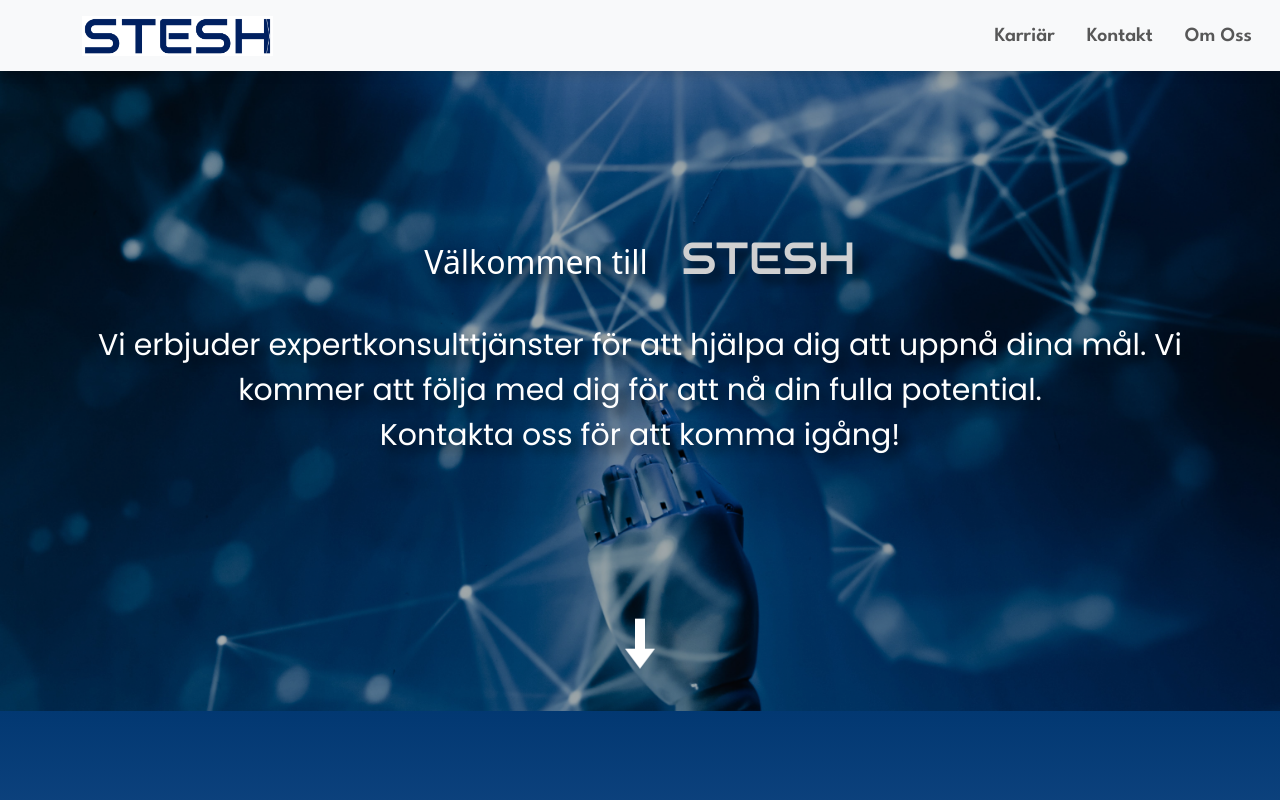
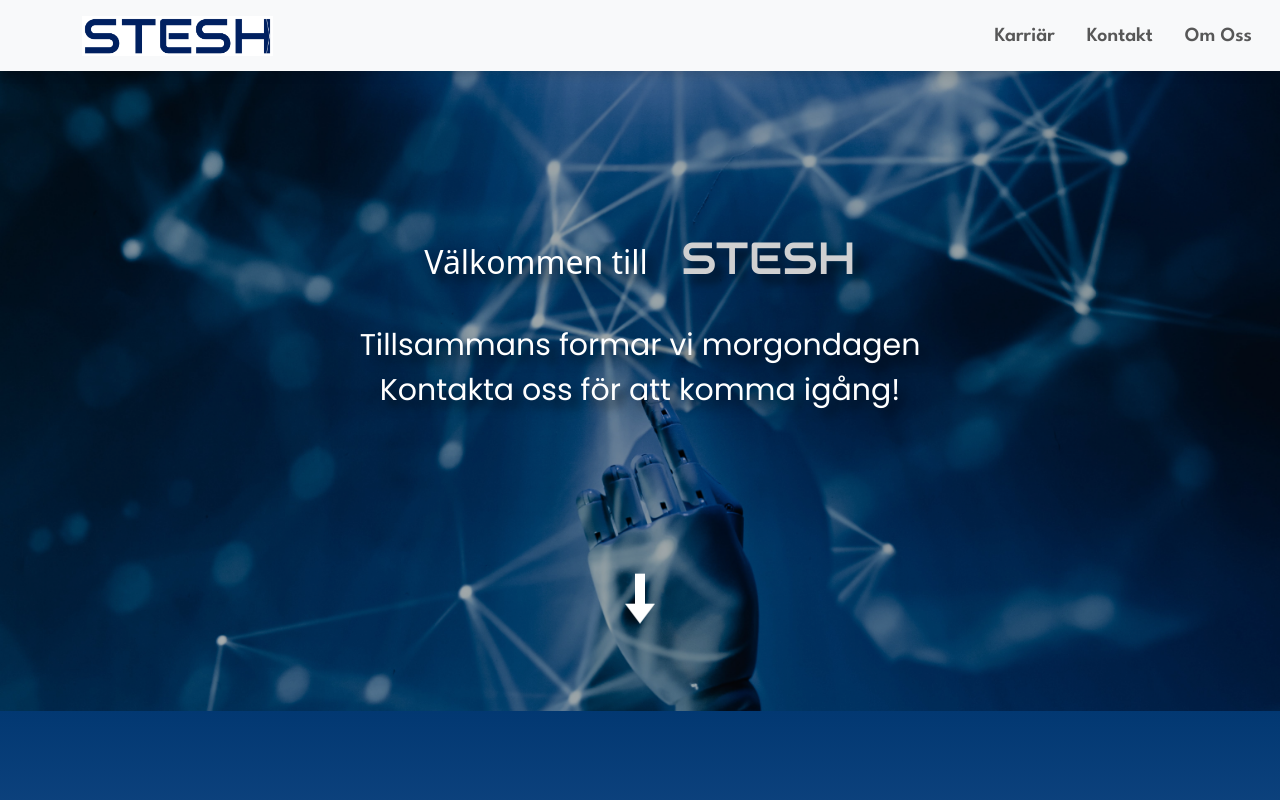
Before and after one commit to nataliemajadixon/stesh, a React (Create React App) app: page / in a window 1280 px wide. Shown: the top 800 px of the page. Built offline with nearby package versions, Linux system fonts and the light colour scheme; a web font is replaced by a local one.

Commit message:
Home.jsx

```diff
--- a/src/components/Home/Home.jsx
+++ b/src/components/Home/Home.jsx
@@ -74,7 +74,7 @@
                         </h1>
                         {'\n'}
                         <div className="smalltop">
-                        Vi erbjuder expertkonsulttjänster för att hjälpa dig att uppnå dina mål. Vi kommer att följa med dig för att nå din fulla potential.
+                        Tillsammans formar vi morgondagen
                         </div>
                         <div className='smalltop'>
                         Kontakta oss för att komma igång!
```
